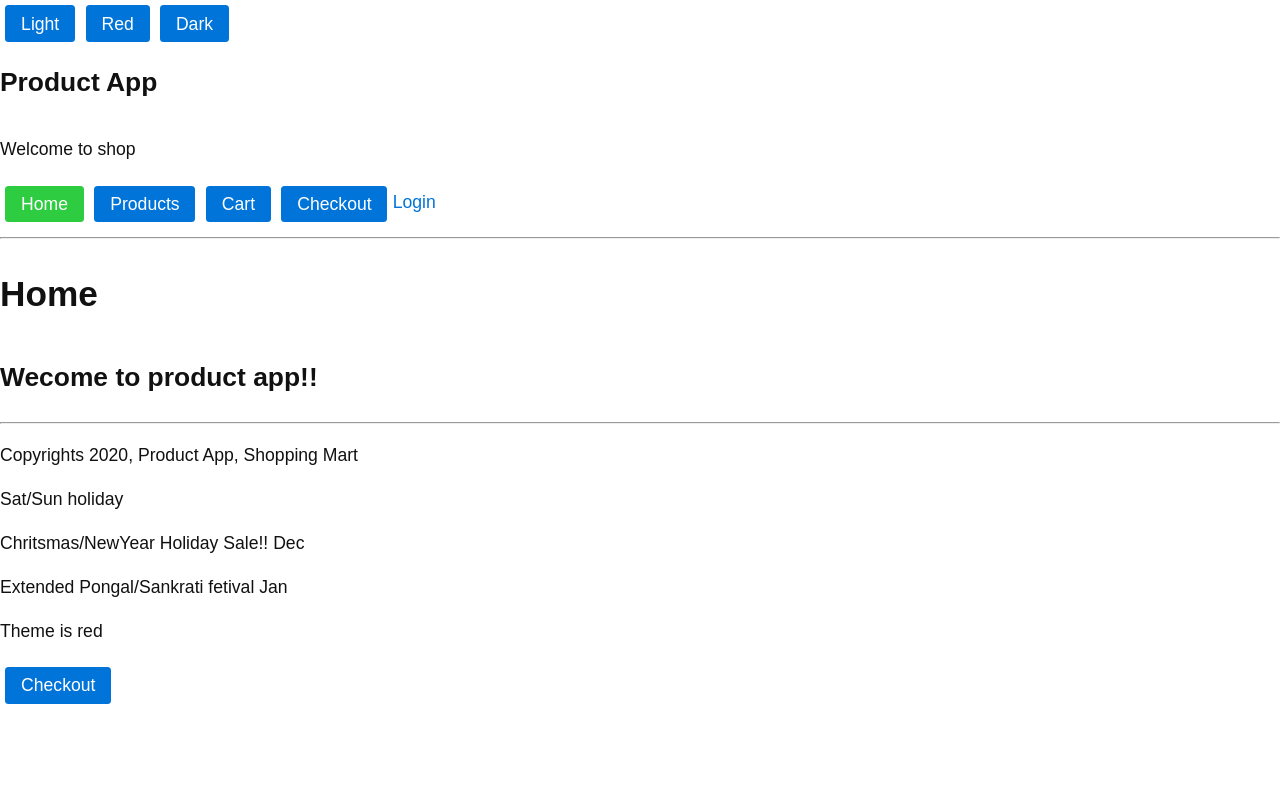
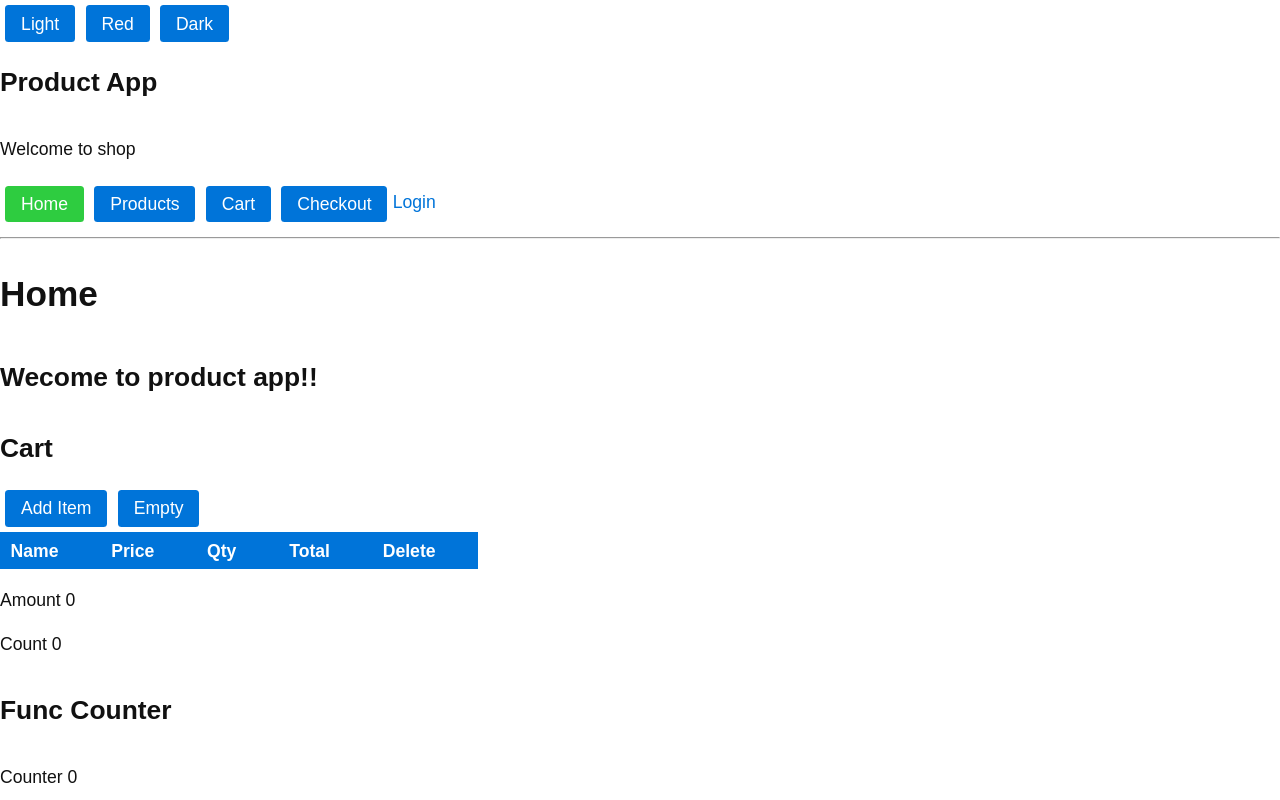
Before and after one commit to nodesense/caprus-react-2020, a React (Create React App) app: page / in a window 1280 px wide. Shown: the top 800 px of the page. Built offline with nearby package versions, Linux system fonts and the light colour scheme.

Commit message:
useState, useReducer

```diff
--- a/src/app/App.jsx
+++ b/src/app/App.jsx
@@ -11,12 +11,15 @@ import Cart from './components/Cart';
 import Checkout from './components/Checkout';
 import ThemeContext from './contexts/ThemeContext';
 
+
 import {
     BrowserRouter as Router, // alias name
     Route,
     Switch,
     Redirect
 } from 'react-router-dom';
+import FuncCounter from './components/FuncCounter';
+import FuncCart from './components/FuncCart';
 
 
 // React functional component
@@ -75,6 +78,10 @@ function App() { // App is parent compoennt
             <Route path="/" exact >
                 <h1>Home</h1>
                 <h2>Wecome to product app!!</h2>
+
+                <FuncCart />
+                <FuncCounter />
+
             </Route>
 
             {/* histroy, location, params are passed as props
--- /dev/null
+++ b/src/app/components/FuncCart.js
@@ -0,0 +1,165 @@
+import React, {useReducer} from 'react';
+
+const INITIAL_STATE = {
+    items: [],
+    count: 0,
+    amount: 0
+}
+
+function calculate(items) {
+    let a = 0, c = 0;
+    for (let item of items) {
+        a += item.qty * item.price
+        c += item.qty
+    }
+
+    return {
+        items,
+        count: c,
+        amount: a
+    }
+}
+
+// pure component
+const cartReducer = (state, action) => {
+    switch(action.type) {
+        case 'addItem': {
+                // action = { type: 'addItem', item : {id:, name, price, qty}}
+
+            const items = [...state.items, action.item]
+
+            // retrn new state
+            return calculate(items)
+        }
+        case 'removeItem': {
+                // action, {type: removeItem, id: 12}
+                const items = state.items.filter (item => item.id != action.id)
+
+                // retrn new state
+                return calculate(items)
+        }
+        case 'updateItem': {
+                // action, {type: updateItem, id: 12, qty: 2}
+                const items = state.items.map (item => item.id === action.id?
+                                                       {...item, qty: action.qty}
+                                                       : item)
+
+               return calculate(items)
+        }
+        case 'reset': {
+            // action, {type: reset},
+            return INITIAL_STATE;
+        }
+
+        default: return state;
+    }
+}
+
+const FuncCart = () => {
+
+    // cartState  { items: [], amount, count }
+    // dispatch is a function that will invoke the reducer with action
+    // reducer (state, action)
+    // dispatch(action) ==> call reducer(state from react/closure, action from dispatch)
+    const [cartState, dispatch] = useReducer(cartReducer, INITIAL_STATE)
+
+    const { items, amount, count } = cartState;
+
+    return (
+        <div>
+            <h2>Cart</h2>
+
+            <button onClick={ () => {
+                         const id = Math.ceil(Math.random() * 10000);
+                         const item = {
+                             id,
+                             name: `Product ${id}`,
+                             price: Math.ceil(Math.random() * 100),
+                             qty: 1
+                         }
+
+                         const action = {
+                             type: 'addItem',
+                             item
+                         }
+
+                        // calls reducer
+                        // re-render v.dom
+                         dispatch(action)
+                } }>
+                Add Item
+            </button>
+
+
+            <button onClick={ () => {
+                dispatch({type: 'reset'})
+            } }>
+                Empty
+            </button>
+
+            <table>
+                <thead>
+                    <tr>
+                        <th>Name</th>
+                        <th>Price</th>
+                        <th>Qty</th>
+                        <th>Total</th>
+                        <th>Delete</th>
+                    </tr>
+                </thead>
+                <tbody>
+                    {
+                        items.map ( item => (
+                            <tr key={item.id}>
+                                    <td>{item.name} </td>
+                                    <td>{item.price}</td>
+                                    <td>{item.qty}</td>
+                                    <td>{item.price * item.qty}</td>
+                                    <td>
+                                        {/* calling CartItem updateItem, removeItem */}
+                                    <button onClick={() => {
+                                        const action = {type: 'updateItem',
+                                                        qty: item.qty + 1,
+                                                        id: item.id
+                                                    }
+
+                                        dispatch(action)
+                                    }  }>
+                                            +1
+                                    </button>
+
+                                    <button onClick={ () => {
+                                         const action = {type: 'updateItem',
+                                         qty: item.qty - 1,
+                                         id: item.id
+                                        }
+
+                                         dispatch(action)
+                                    } }>
+                                            -1
+                                    </button>
+
+                                    <button onClick={ () => {
+                                        const action = {type: 'removeItem',
+                                        id: item.id}
+
+                                        dispatch(action)
+                                    }}>
+                                    X
+                                    </button>
+                                    </td>
+                                </tr>
+                        ))
+                    }
+
+
+                </tbody>
+        </table>
+
+        <p> Amount {amount}</p>
+        <p>Count {count} </p>
+        </div>
+    )
+}
+
+export default FuncCart;
--- /dev/null
+++ b/src/app/components/FuncCounter.jsx
@@ -0,0 +1,21 @@
+// useState hooks
+
+import React, {useState} from 'react';
+
+const FuncCounter = () => {
+    // returns an array, array[0] shall have current state,
+    // array[1] will setter function to change state
+    // destructing, counter  = array[0]
+    // when setter called, it will re-redner V.dom
+    const [counter, setCounter] = useState(0) ; // is the default value
+    console.log('FuncCounter Render', counter);
+    return (
+        <div>
+            <h2>Func Counter</h2>
+            <p>Counter {counter}</p>
+            <button onClick={() => setCounter(counter + 1)}> +1</button>
+        </div>
+    )
+}
+
+export default FuncCounter;
```
Also changed, not shown: 2 other files (tests, documents, lock files or other folders).
